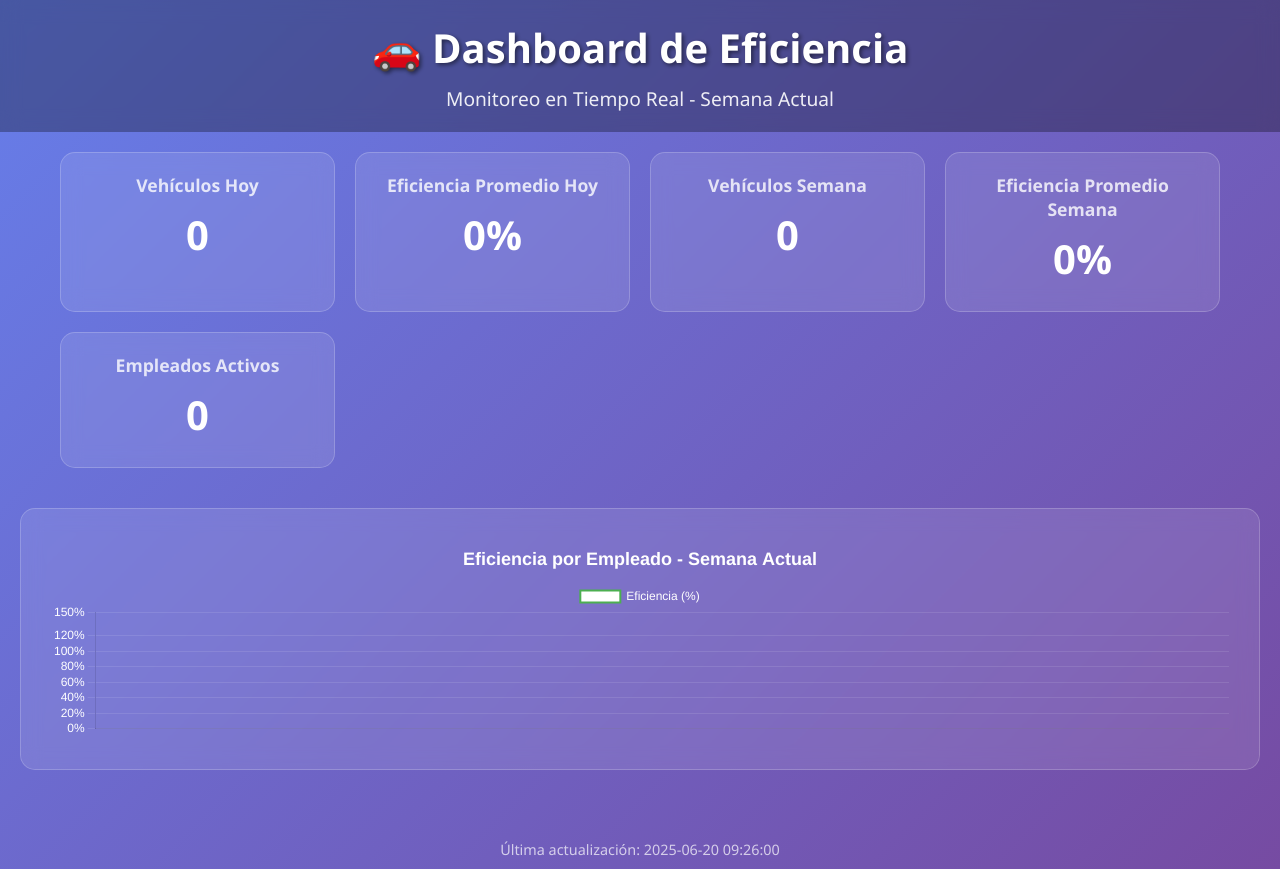
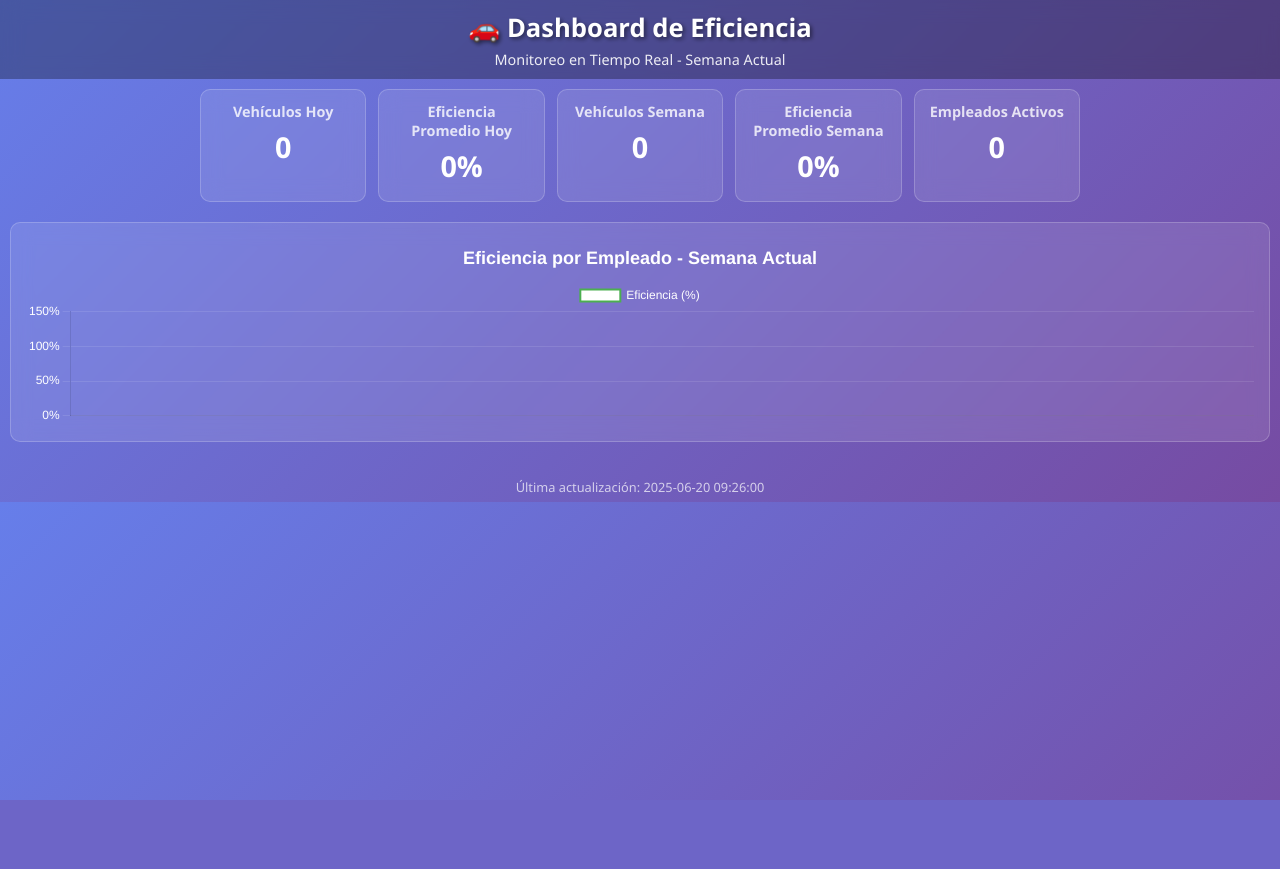
Before and after one commit to Aguilerajr/Xplore-rent-a-car-backend, a FastAPI app: page /eficiencia_tiempo_real in a window 1280 px wide. After the commit the page ends 800 px from the top, so only its background shows below. Run offline with FastAPI, Linux system fonts and the light colour scheme; data that the repository does not hold is empty; parts of the project's set-up code (start-up, migrations or seed data) failed here and were passed over.

Commit message:
cambio dashboard

```diff
--- a/main.py
+++ b/main.py
@@ -5,7 +5,7 @@ from fastapi.responses import HTMLResponse
 from pathlib import Path
 
 # Importar routers personalizados
-from routes.clasificacion import router as clasificacion_router
+from backend1.routes.clasificacion import router as clasificacion_router
 from routes.lavado import router as lavado_router
 from routes.empleados import router as empleados_router
 from routes.vehiculos import router as vehiculos_router
--- a/templates/eficiencia_tiempo_real.html
+++ b/templates/eficiencia_tiempo_real.html
@@ -1,8 +1,8 @@
 <!DOCTYPE html>
 <html lang="es">
 <head>
-    <meta charset="UTF-8">
-    <meta name="viewport" content="width=device-width, initial-scale=1.0">
+    <meta charset="UTF-8" />
+    <meta name="viewport" content="width=device-width, initial-scale=1" />
     <title>Dashboard Eficiencia - Tiempo Real</title>
     <script src="https://cdn.jsdelivr.net/npm/chart.js"></script>
     <style>
@@ -21,35 +21,35 @@
 
         .header {
             background: rgba(0, 0, 0, 0.3);
-            padding: 20px;
+            padding: 10px;
             text-align: center;
             backdrop-filter: blur(10px);
         }
 
         .header h1 {
-            font-size: 2.5rem;
-            margin-bottom: 10px;
+            font-size: 1.6rem;
+            margin-bottom: 5px;
             text-shadow: 2px 2px 4px rgba(0,0,0,0.5);
         }
 
         .header .subtitle {
-            font-size: 1.2rem;
+            font-size: 0.9rem;
             opacity: 0.9;
         }
 
         .stats-container {
             display: grid;
-            grid-template-columns: repeat(auto-fit, minmax(250px, 1fr));
-            gap: 20px;
-            padding: 20px;
-            max-width: 1200px;
+            grid-template-columns: repeat(auto-fit, minmax(160px, 1fr));
+            gap: 12px;
+            padding: 10px;
+            max-width: 900px;
             margin: 0 auto;
         }
 
         .stat-card {
             background: rgba(255, 255, 255, 0.1);
-            border-radius: 15px;
-            padding: 20px;
+            border-radius: 10px;
+            padding: 12px;
             text-align: center;
             backdrop-filter: blur(10px);
             border: 1px solid rgba(255, 255, 255, 0.2);
@@ -57,43 +57,44 @@
         }
 
         .stat-card:hover {
-            transform: translateY(-5px);
+            transform: translateY(-3px);
         }
 
         .stat-card h3 {
-            font-size: 1.1rem;
-            margin-bottom: 10px;
+            font-size: 0.9rem;
+            margin-bottom: 6px;
             opacity: 0.8;
         }
 
         .stat-card .value {
-            font-size: 2.5rem;
+            font-size: 1.8rem;
             font-weight: bold;
-            margin-bottom: 5px;
+            margin-bottom: 4px;
         }
 
         .chart-container {
             background: rgba(255, 255, 255, 0.1);
-            border-radius: 15px;
-            padding: 30px;
-            margin: 20px;
+            border-radius: 10px;
+            padding: 15px;
+            margin: 10px;
             backdrop-filter: blur(10px);
             border: 1px solid rgba(255, 255, 255, 0.2);
+            height: 220px;
         }
 
         .employees-grid {
             display: grid;
-            grid-template-columns: repeat(auto-fill, minmax(300px, 1fr));
-            gap: 20px;
-            padding: 20px;
-            max-width: 1400px;
+            grid-template-columns: repeat(auto-fill, minmax(200px, 1fr));
+            gap: 12px;
+            padding: 10px;
+            max-width: 1100px;
             margin: 0 auto;
         }
 
         .employee-card {
             background: rgba(255, 255, 255, 0.1);
-            border-radius: 15px;
-            padding: 20px;
+            border-radius: 10px;
+            padding: 12px;
             backdrop-filter: blur(10px);
             border: 1px solid rgba(255, 255, 255, 0.2);
             transition: all 0.3s ease;
@@ -206,15 +207,15 @@
 
         .last-update {
             text-align: center;
-            padding: 10px;
-            font-size: 0.9rem;
+            padding: 6px;
+            font-size: 0.8rem;
             opacity: 0.7;
         }
 
         .loading {
             text-align: center;
-            padding: 50px;
-            font-size: 1.2rem;
+            padding: 25px;
+            font-size: 0.9rem;
         }
 
         @keyframes pulse {
```
Also changed, not shown: other parts of templates/eficiencia_tiempo_real.html (+20 -20 lines).
